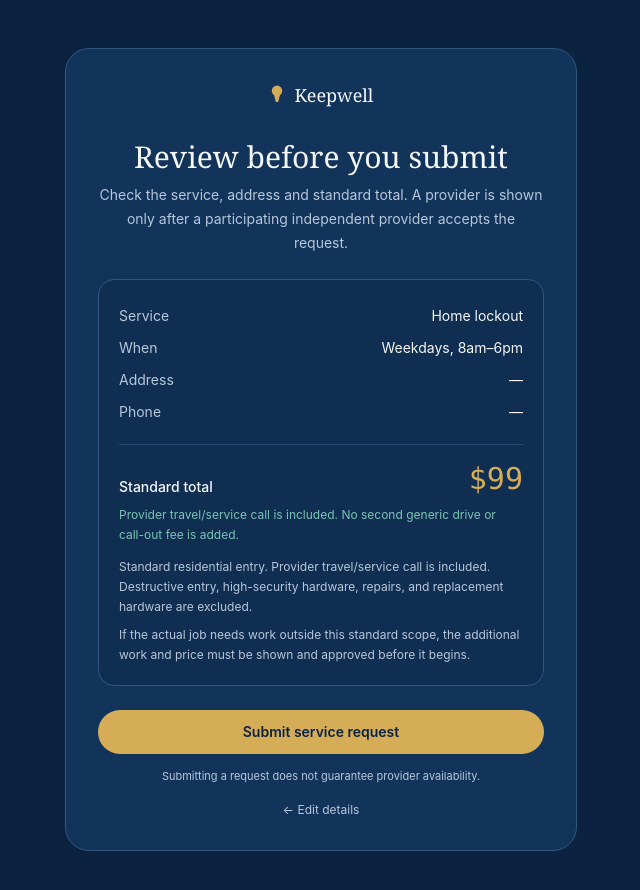
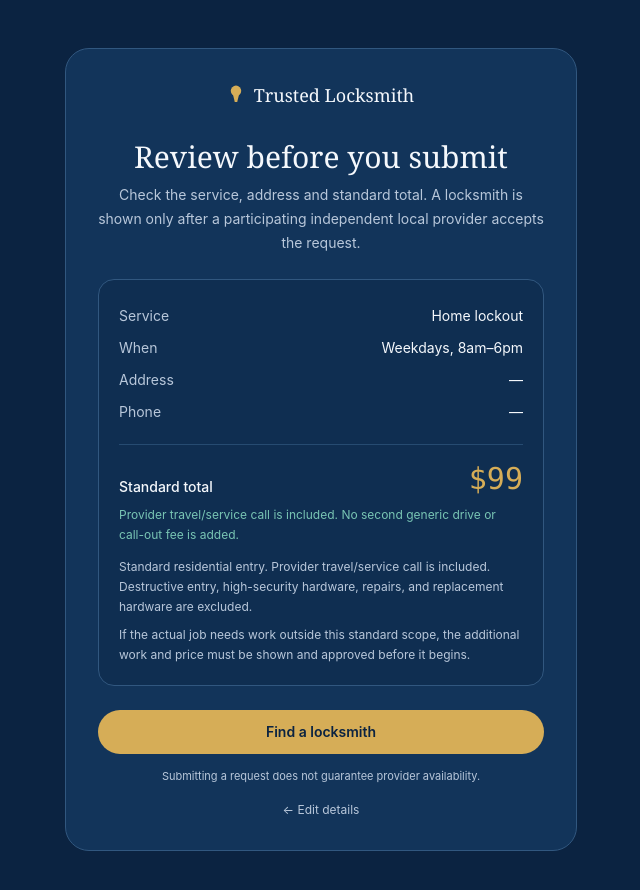
Before and after one commit to unikmo/Keepwell, a Next.js app: page /book/review in a window 1280 px wide. Shown: the top 890 px of the page, without its empty margins (319-959 px from the left). Built offline with nearby package versions, Linux system fonts and the light colour scheme; no server answers.

Commit message:
Rebrand locksmith request review

```diff
--- a/src/app/book/review/page.tsx
+++ b/src/app/book/review/page.tsx
@@ -4,7 +4,7 @@
 import { createGuestBooking } from "../actions";
 import { defaultServiceForJobType, formatServicePrice, getServiceMenuItem } from "@/lib/service-menu";
 
-export const metadata: Metadata = { title: "Review service request", robots: { index: false } };
+export const metadata: Metadata = { title: "Review locksmith request", robots: { index: false } };
 
 export default async function BookReviewPage({ searchParams }: { searchParams: Promise<{ service_id?: string; job_type?: string; address?: string; phone?: string; email?: string; error?: string; }> }) {
   const { service_id, job_type, address, phone, email, error } = await searchParams;
@@ -14,9 +14,9 @@
     <div className="flex min-h-screen items-center justify-center bg-ink px-5 py-12">
       <div className="w-full max-w-lg rounded-3xl border border-line bg-surface p-6 sm:p-8">
         <div className="text-center">
-          <Link href="/" className="inline-flex items-center gap-2.5 font-display text-lg font-medium text-parchment"><Keyhole className="h-5 w-4 text-brass" />Keepwell</Link>
+          <Link href="/" className="inline-flex items-center gap-2.5 font-display text-lg font-medium text-parchment"><Keyhole className="h-5 w-4 text-brass" />Trusted Locksmith</Link>
           <h1 className="mt-7 font-display text-3xl font-medium text-parchment">Review before you submit</h1>
-          <p className="mt-2 text-sm leading-6 text-parchment-dim">Check the service, address and standard total. A provider is shown only after a participating independent provider accepts the request.</p>
+          <p className="mt-2 text-sm leading-6 text-parchment-dim">Check the service, address and standard total. A locksmith is shown only after a participating independent local provider accepts the request.</p>
         </div>
         {error && <div className="mt-6 rounded-xl border border-ember/30 bg-ember/10 px-4 py-3 text-sm text-ember">{error}</div>}
 
@@ -38,7 +38,7 @@
           <input type="hidden" name="address" value={address ?? ""} />
           <input type="hidden" name="phone" value={phone ?? ""} />
           <input type="hidden" name="email" value={email ?? ""} />
-          <button type="submit" className="w-full rounded-full bg-brass px-6 py-3 text-sm font-semibold text-ink">Submit service request</button>
+          <button type="submit" className="w-full rounded-full bg-brass px-6 py-3 text-sm font-semibold text-ink">Find a locksmith</button>
         </form>
         <p className="mt-3 text-center text-[11px] leading-5 text-parchment-dim">Submitting a request does not guarantee provider availability.</p>
         <p className="mt-4 text-center text-xs text-parchment-dim"><Link href={`/book/details?service_id=${service.id}`} className="hover:text-parchment">← Edit details</Link></p>
```
